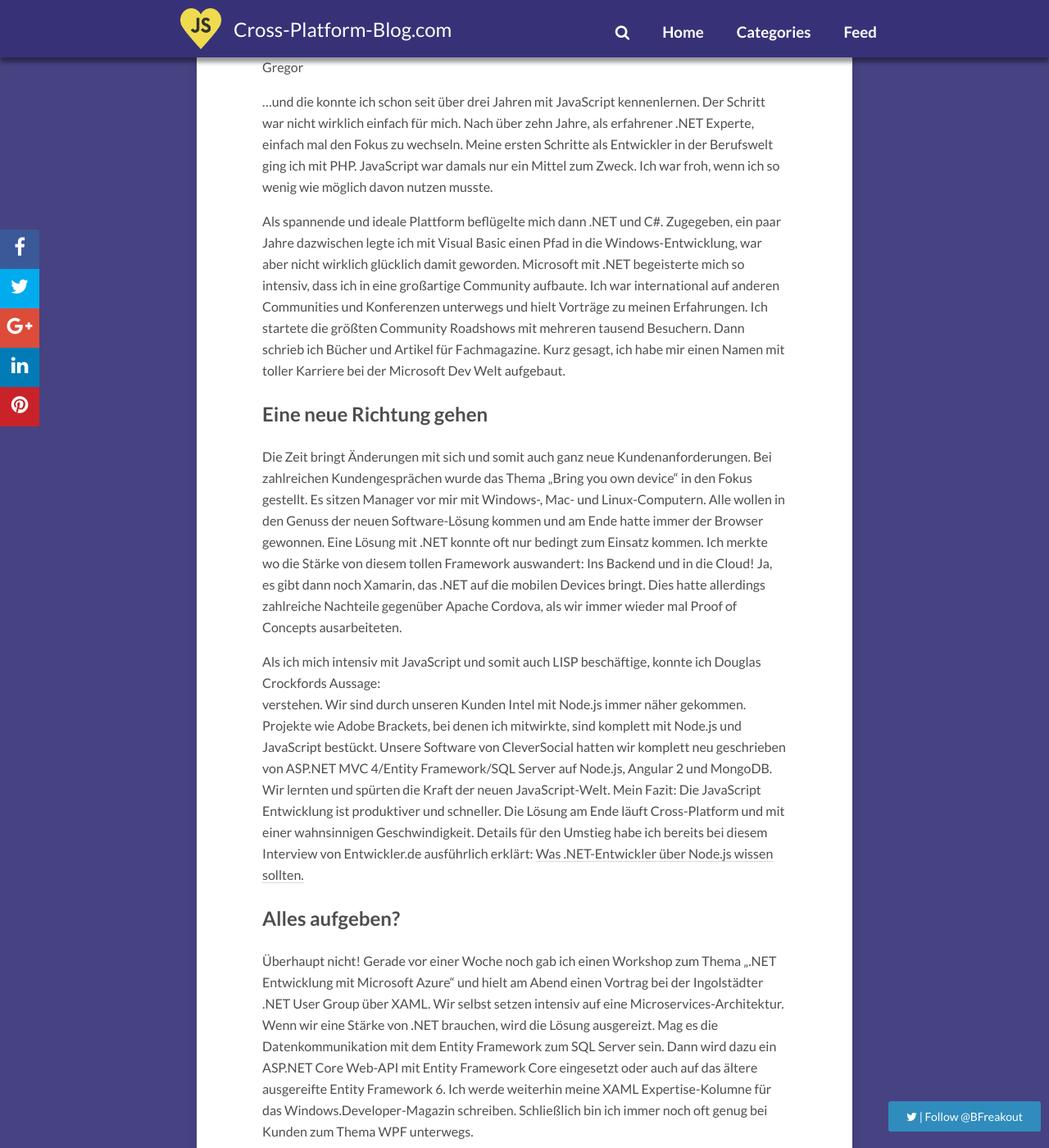
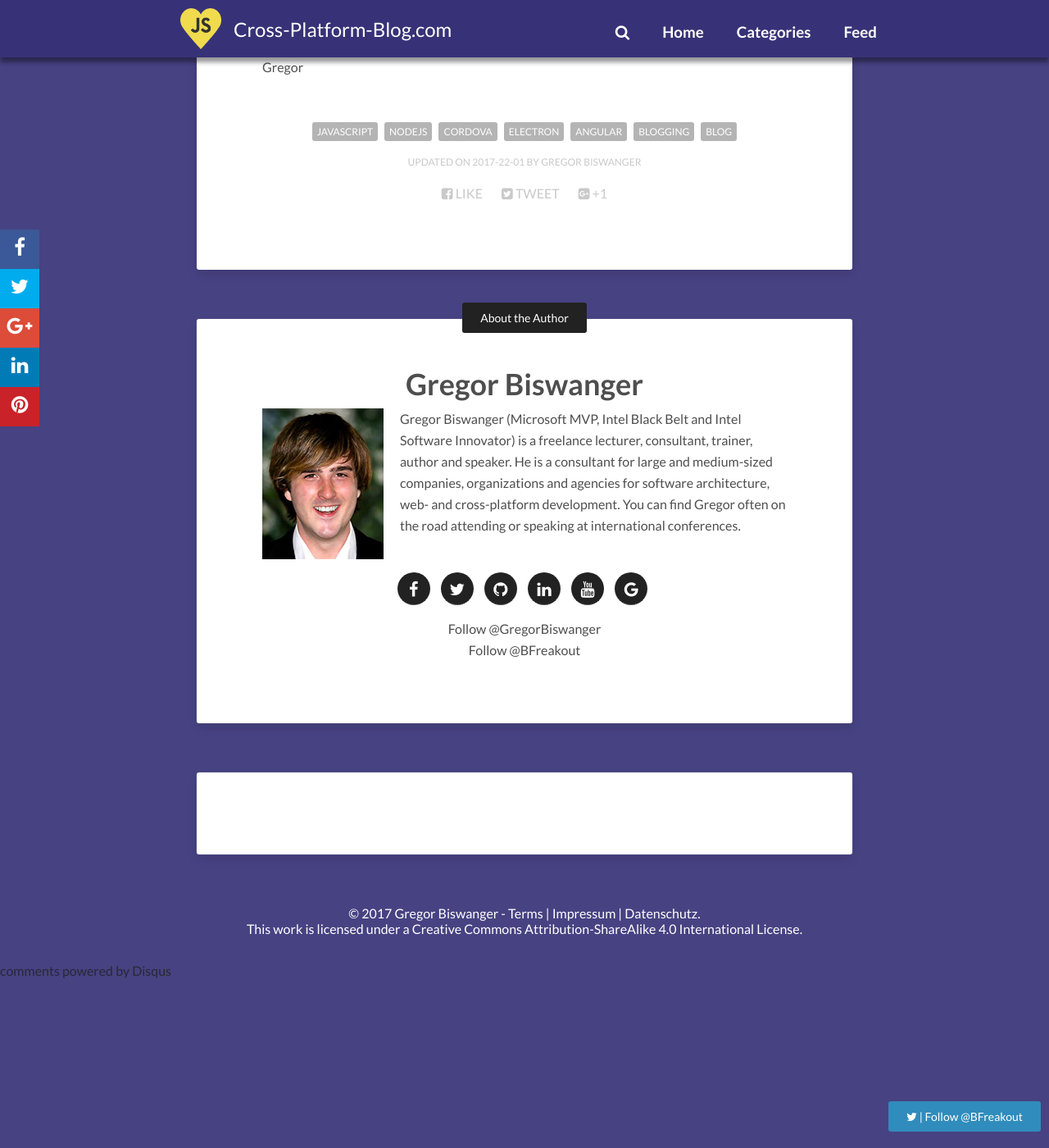
Before and after one commit to GregorBiswanger/CrossPlatformBlogCom, a Jekyll site: the page built from _posts/2017-01-22-welcome-javascript.md, in a window 1280 px wide and 1400 px high, scrolled down 2160 px. Shown: the whole window at 82% size. Built offline with Jekyll 4.4.1, drawn with Linux system fonts in a browser that asks for light colours; nearby versions of some CDN libraries; comment, search, counter and statistics services are not loaded; some of the changed text lies outside the part shown.

Commit message:
remove german text

```diff
--- a/_posts/2017-01-22-welcome-javascript.md
+++ b/_posts/2017-01-22-welcome-javascript.md
@@ -33,35 +33,3 @@
 
 And now, have a lot of fun on my new blog.
 Gregor
-
-
-
-
-
-
-
-
-
-
-…und die konnte ich schon seit über drei Jahren mit JavaScript kennenlernen. Der Schritt war nicht wirklich einfach für mich. Nach über zehn Jahre, als erfahrener .NET Experte, einfach mal den Fokus zu wechseln. Meine ersten Schritte als Entwickler in der Berufswelt ging ich mit PHP. JavaScript war damals nur ein Mittel zum Zweck. Ich war froh, wenn ich so wenig wie möglich davon nutzen musste.
-
-Als spannende und ideale Plattform beflügelte mich dann .NET und C#. Zugegeben, ein paar Jahre dazwischen legte ich mit Visual Basic einen Pfad in die Windows-Entwicklung, war aber nicht wirklich glücklich damit geworden.
-Microsoft mit .NET begeisterte mich so intensiv, dass ich in eine großartige Community aufbaute. Ich war international auf anderen Communities und Konferenzen unterwegs und hielt Vorträge zu meinen Erfahrungen. Ich startete die größten Community Roadshows mit mehreren tausend Besuchern. Dann schrieb ich Bücher und Artikel für Fachmagazine. Kurz gesagt, ich habe mir einen Namen mit toller Karriere bei der Microsoft Dev Welt aufgebaut.
-
-## Eine neue Richtung gehen
-Die Zeit bringt Änderungen mit sich und somit auch ganz neue Kundenanforderungen. Bei zahlreichen Kundengesprächen wurde das Thema „Bring you own device“ in den Fokus gestellt. Es sitzen Manager vor mir mit Windows-, Mac- und Linux-Computern. Alle wollen in den Genuss der neuen Software-Lösung kommen und am Ende hatte immer der Browser gewonnen. Eine Lösung mit .NET konnte oft nur bedingt zum Einsatz kommen. Ich merkte wo die Stärke von diesem tollen Framework auswandert: Ins Backend und in die Cloud! Ja, es gibt dann noch Xamarin, das .NET auf die mobilen Devices bringt. Dies hatte allerdings zahlreiche Nachteile gegenüber Apache Cordova, als wir immer wieder mal Proof of Concepts ausarbeiteten.
-
-Als ich mich intensiv mit JavaScript und somit auch LISP beschäftige, konnte ich Douglas Crockfords Aussage:
-verstehen. Wir sind durch unseren Kunden Intel mit Node.js immer näher gekommen. Projekte wie Adobe Brackets, bei denen ich mitwirkte, sind komplett mit Node.js und JavaScript bestückt. Unsere Software von CleverSocial hatten wir komplett neu geschrieben von ASP.NET MVC 4/Entity Framework/SQL Server auf Node.js, Angular 2 und MongoDB. Wir lernten und spürten die Kraft der neuen JavaScript-Welt. Mein Fazit: Die JavaScript Entwicklung ist produktiver und schneller. Die Lösung am Ende läuft Cross-Platform und mit einer wahnsinnigen Geschwindigkeit. Details für den Umstieg habe ich bereits bei diesem Interview von Entwickler.de ausführlich erklärt: [Was .NET-Entwickler über Node.js wissen sollten.](https://entwickler.de/online/windowsdeveloper/dotnet-entwickler-nodejs-wissen-250747.html "Was .NET-Entwickler über Node.js wissen sollten."){:target="_blank"}
-
-## Alles aufgeben?
-Überhaupt nicht! Gerade vor einer Woche noch gab ich einen Workshop zum Thema „.NET Entwicklung mit Microsoft Azure“ und hielt am Abend einen Vortrag bei der Ingolstädter .NET User Group über XAML. Wir selbst setzen intensiv auf eine Microservices-Architektur. Wenn wir eine Stärke von .NET brauchen, wird die Lösung ausgereizt. Mag es die Datenkommunikation mit dem Entity Framework zum SQL Server sein. Dann wird dazu ein ASP.NET Core Web-API mit Entity Framework Core eingesetzt oder auch auf das ältere ausgereifte Entity Framework 6. Ich werde weiterhin meine XAML Expertise-Kolumne für das Windows.Developer-Magazin schreiben. Schließlich bin ich immer noch oft genug bei Kunden zum Thema WPF unterwegs.
-
-## Fazit
-Ich habe seit den letzten drei Jahren 70% mit JavaScript gearbeitet und nur noch 30% auf dem .NET-Stack. Ich habe viele Vorzüge von JavaScript kennengelernt und möchte hier auf meinem neuen Blog zeigen, wie einfach die JavaScript Entwicklung ist. Dazu schreibe ich allgemeines zu JavaScript/TypeScript, Tooling, Angular, Node.js, Electron, Cordova, MongoDB und vielem mehr.
-
-Hast du eventuell auch deine Richtung von einer anderen Sprache zu JavaScript gewechselt? Wenn ja, würde ich mich um ein Kommentar zu deinen Beweggründen freuen.
-Ansonsten freue ich mich schon mein neues Wissen mit euch zu teilen und ich stehe auch gerne für Workshops/Trainings oder auch zur Beratung zur Verfügung. Dazu einfach eine E-Mail an mich schreiben.
-
-Ich wünsche Dir viel Spaß auf meinem neuen Blog.
-Gregor
```
